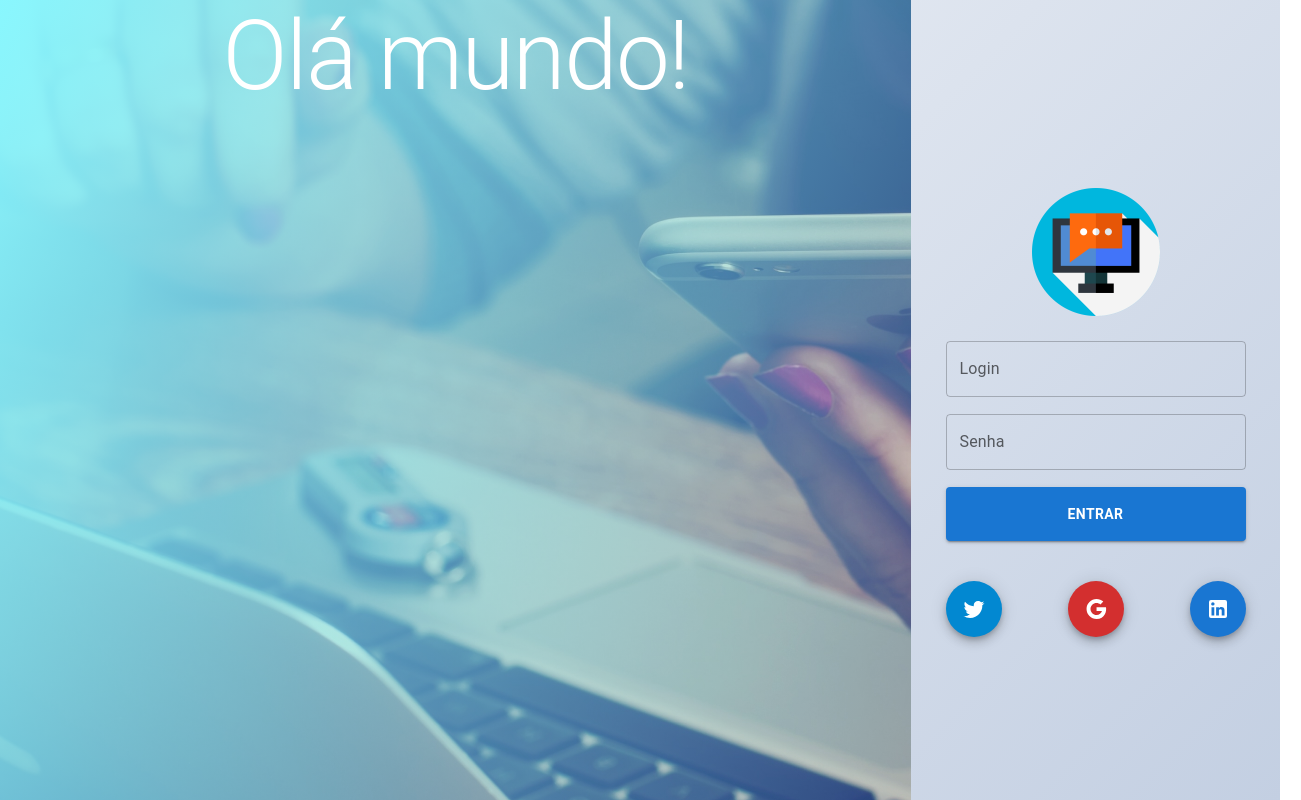
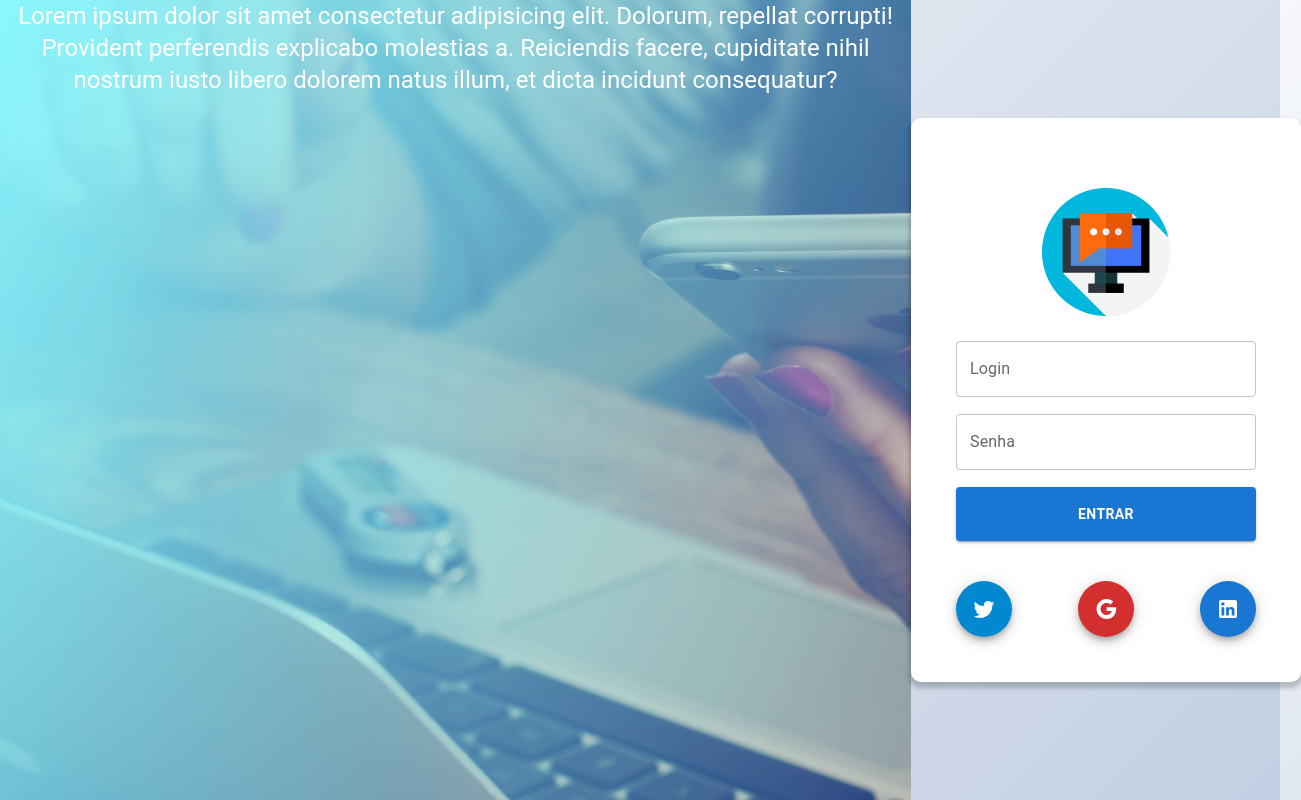
Before and after one commit to Giuzntt/Intranet, a Next.js app: page / in a window 1280 px wide. Shown: the whole page, 1301 px wide, since content can reach past the window. Built offline with nearby package versions, Linux system fonts and the light colour scheme.

Commit message:
Mexendo com Componente de Login

```diff
--- a/src/pages/index.tsx
+++ b/src/pages/index.tsx
@@ -20,15 +20,24 @@ const HomePage: NextPage = () =>{
                 <Box>
                  <ContainerImagem>
                                 <Gradiente>
-                                    <Typography variant="h1" color="white" textAlign={'center'}>
-                                        Olá mundo!
+                                    <Typography variant="h5" color="white" textAlign={'center'}>
+                                       Lorem ipsum dolor sit amet consectetur adipisicing elit. Dolorum, repellat corrupti! Provident perferendis explicabo molestias a. Reiciendis facere, cupiditate nihil nostrum iusto libero dolorem natus illum, et dicta incidunt consequatur?
                                     </Typography>
                                 </Gradiente>
                     </ContainerImagem>
                 </Box>
         <Box
         display={'block'}
-        sx={{margin:'auto'}}
+        sx={{
+            margin:'auto',
+            padding:'45px',
+            borderRadius: '10px',
+            backgroundColor:'white',
+            boxShadow:'0px 4px 4px 2px rgba(0, 0, 0, 0.2);'
+
+
+    }}
+
 
         >
                  <ComponentLogin/>
--- a/src/pages/style.ts
+++ b/src/pages/style.ts
@@ -3,6 +3,7 @@ import styled from "styled-components";
 
 export const Panel = styled.div`
     display:flex ;
+
 
 `
 
@@ -20,6 +21,7 @@ export const ContainerImagem = styled.div`
     background-image: url('assets/images/fundo.jpg');
     background-repeat: no-repeat;
     background-size: cover;
-    box-shadow: '0px 4px 4px 2px rgba(0, 0, 0, 0.2)';
+
+
 
 `
```
